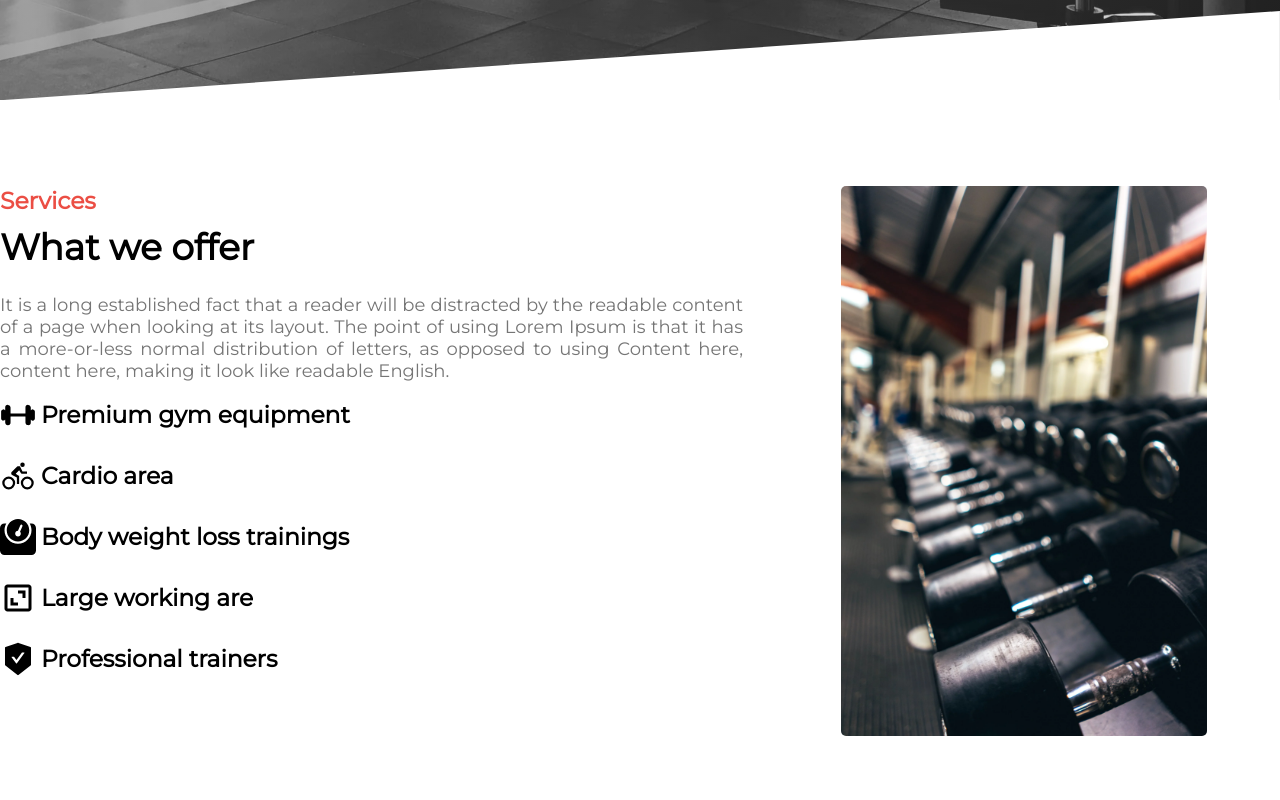
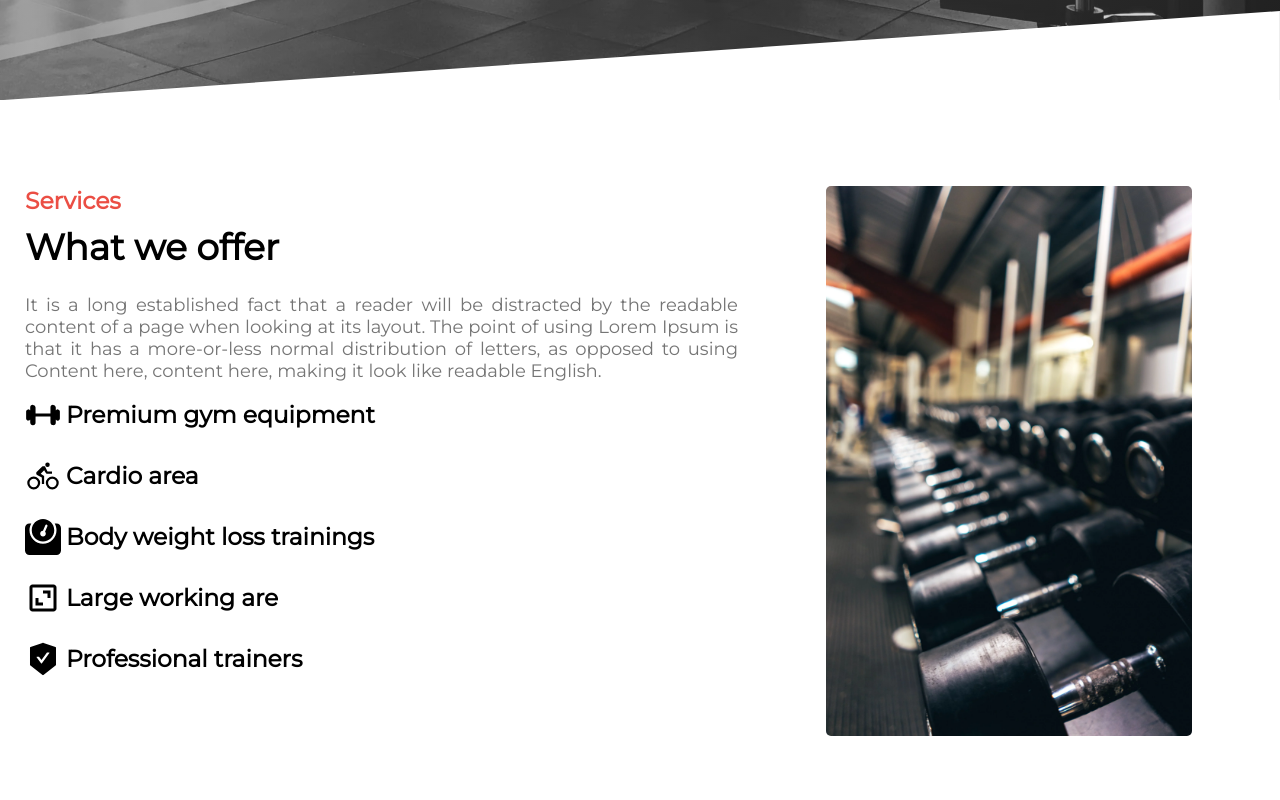
Before and after one commit to Gkristof96/Brand_v2, a React (Create React App) app: page / in a window 1280 px wide. Shown: the part 700-1500 px from the top of the page. Built offline with nearby package versions, Linux system fonts and the light colour scheme.

Commit message:
add padding in lower resolution

```diff
--- a/src/css/style.css
+++ b/src/css/style.css
@@ -878,4 +878,10 @@ section .container {
   padding: 50px calc((100vw - 1400px) / 2);
 }
 
+@media screen and (max-width: 1450px) {
+  section .container {
+    padding: 50px 25px;
+  }
+}
+
 /*# sourceMappingURL=style.css.map */
--- a/src/css/style.scss
+++ b/src/css/style.scss
@@ -58,3 +58,9 @@ section {
     padding: 50px calc((100vw - 1400px) / 2);
   }
 }
+
+@media screen and (max-width: 1450px) {
+  section .container {
+    padding: 50px 25px;
+  }
+}
```
Also changed, not shown: 1 other file (tests, documents, lock files or other folders).
